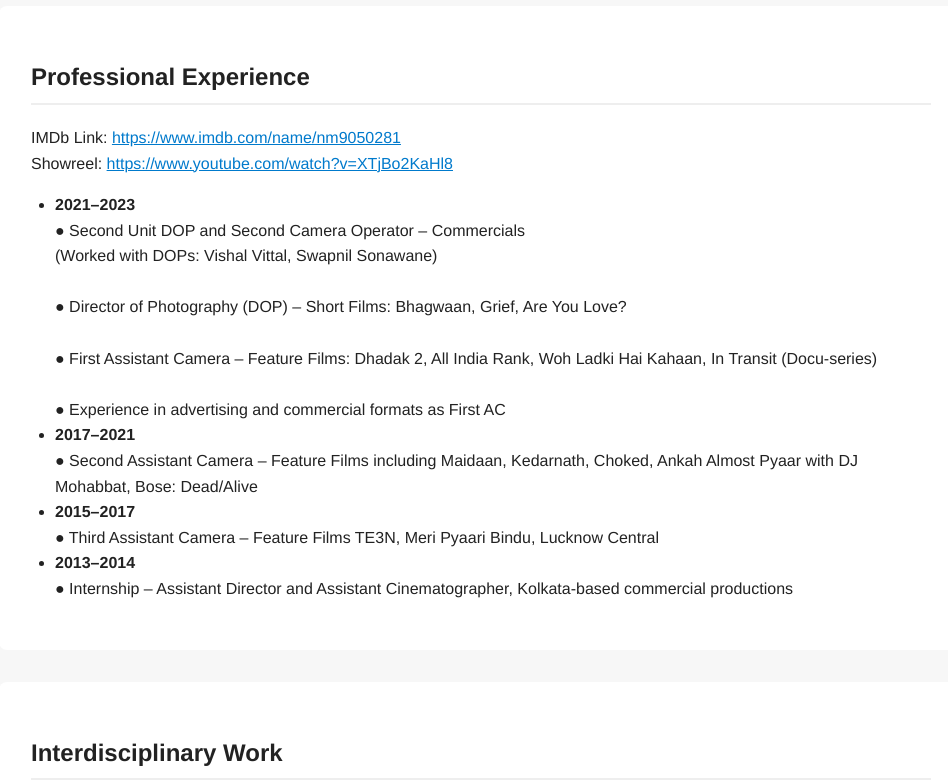
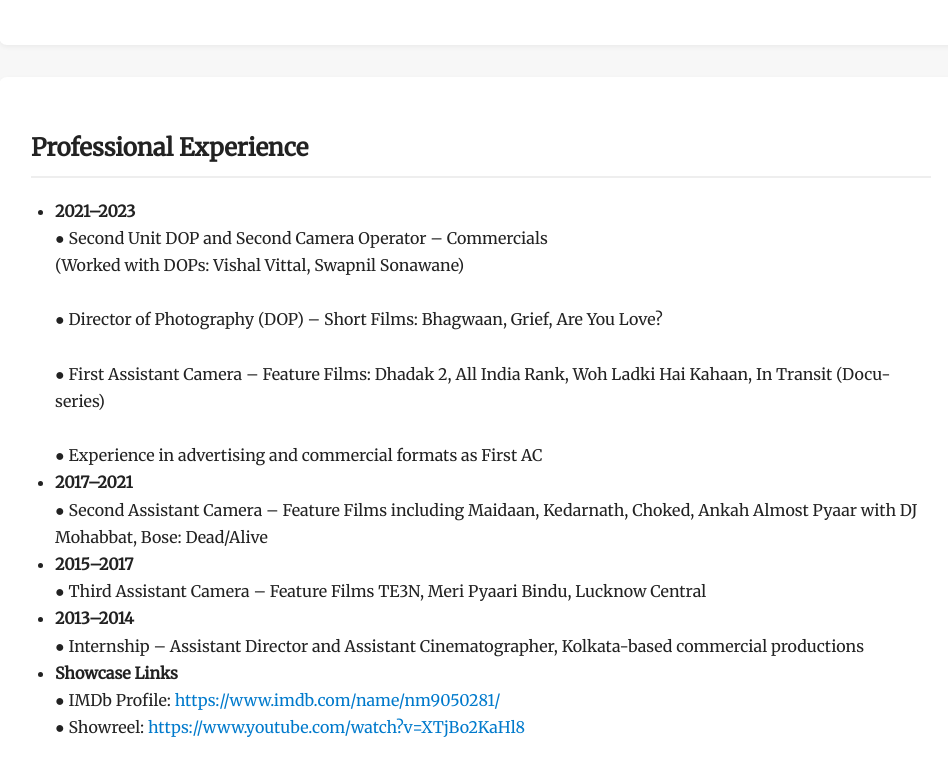
Before and after one commit to shramanasen/shramanasen.github.io, a plain HTML site: page index.html in a window 1280 px wide. Shown: the part 1160-1943 px from the top of the page, without its empty margins (159-1107 px from the left). Drawn offline with Linux system fonts and the light colour scheme.

Commit message:
Add files via upload

```diff
--- a/index.html
+++ b/index.html
@@ -4,14 +4,15 @@
   <meta charset="UTF-8" />
   <meta name="viewport" content="width=device-width, initial-scale=1.0" />
   <title>Shramana Sen | Portfolio</title>
+  <link href="https://fonts.googleapis.com/css2?family=Merriweather&display=swap" rel="stylesheet" />
   <style>
     body {
-      font-family: 'Helvetica Neue', sans-serif;
+      font-family: 'Merriweather', Georgia, serif;
       background: #f7f7f7;
       margin: 0;
       padding: 0;
       color: #222;
-      line-height: 1.6;
+      line-height: 1.7;
     }
     header {
       background-color: #111;
@@ -31,6 +32,7 @@
       padding: 2rem;
       background: white;
       border-radius: 8px;
+      box-shadow: 0 2px 5px rgba(0,0,0,0.05);
     }
     h2 {
       border-bottom: 2px solid #eee;
@@ -41,11 +43,10 @@
     }
     a {
       color: #007acc;
+      text-decoration: none;
     }
-    code {
-      background: #f0f0f0;
-      padding: 0 4px;
-      border-radius: 4px;
+    a:hover {
+      text-decoration: underline;
     }
   </style>
 </head>
@@ -94,10 +95,6 @@
 
 <section id="experience">
   <h2>Professional Experience</h2>
-  <p>
-    IMDb Link: <a href="https://www.imdb.com/name/nm9050281/" target="_blank">https://www.imdb.com/name/nm9050281</a><br>
-    Showreel: <a href="https://www.youtube.com/watch?v=XTjBo2KaHl8" target="_blank">https://www.youtube.com/watch?v=XTjBo2KaHl8</a>
-  </p>
   <ul>
     <li><strong>2021–2023</strong><br>
       ● Second Unit DOP and Second Camera Operator – Commercials<br>
@@ -114,6 +111,10 @@
     </li>
     <li><strong>2013–2014</strong><br>
       ● Internship – Assistant Director and Assistant Cinematographer, Kolkata-based commercial productions
+    </li>
+    <li><strong>Showcase Links</strong><br>
+      ● IMDb Profile: <a href="https://www.imdb.com/name/nm9050281/" target="_blank">https://www.imdb.com/name/nm9050281/</a><br>
+      ● Showreel: <a href="https://www.youtube.com/watch?v=XTjBo2KaHl8" target="_blank">https://www.youtube.com/watch?v=XTjBo2KaHl8</a>
     </li>
   </ul>
 </section>
```
